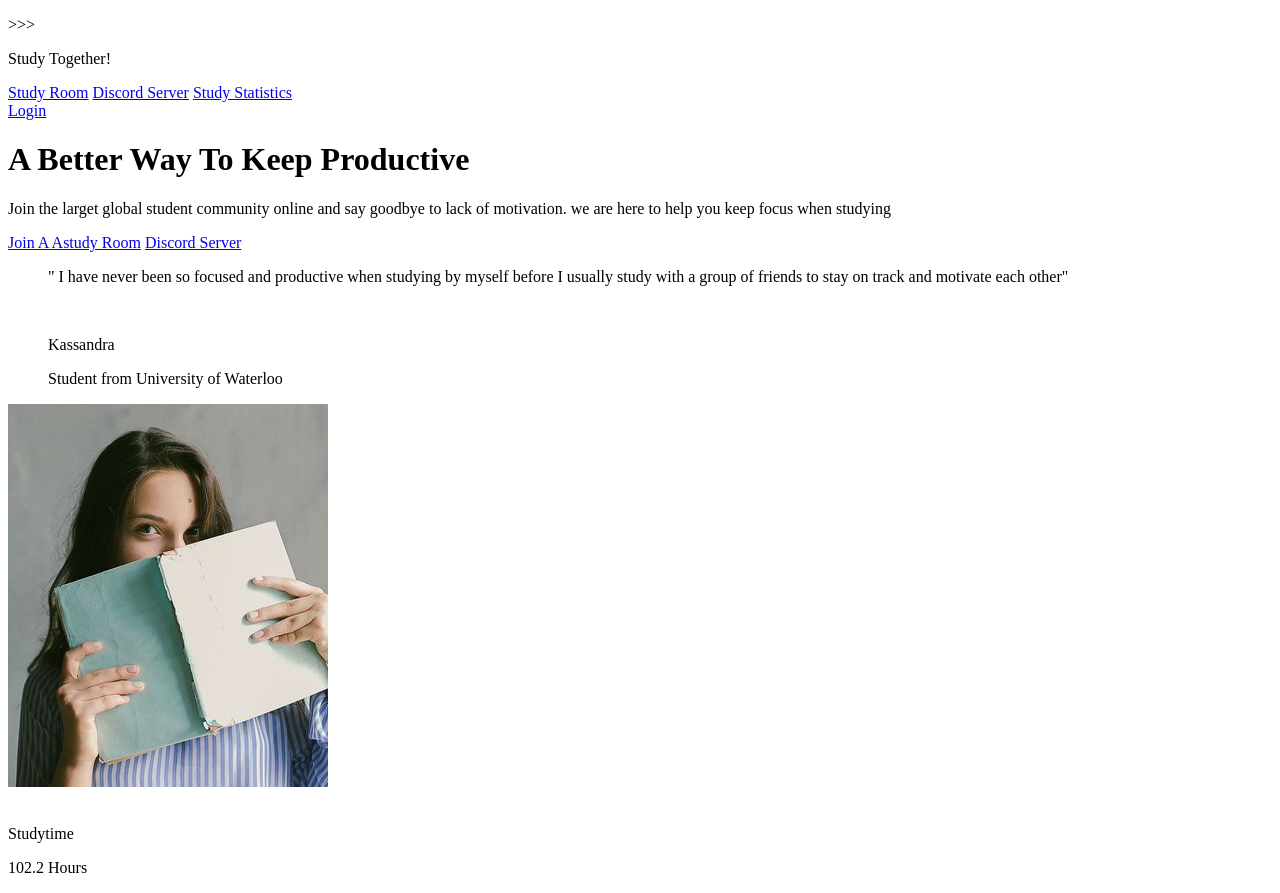
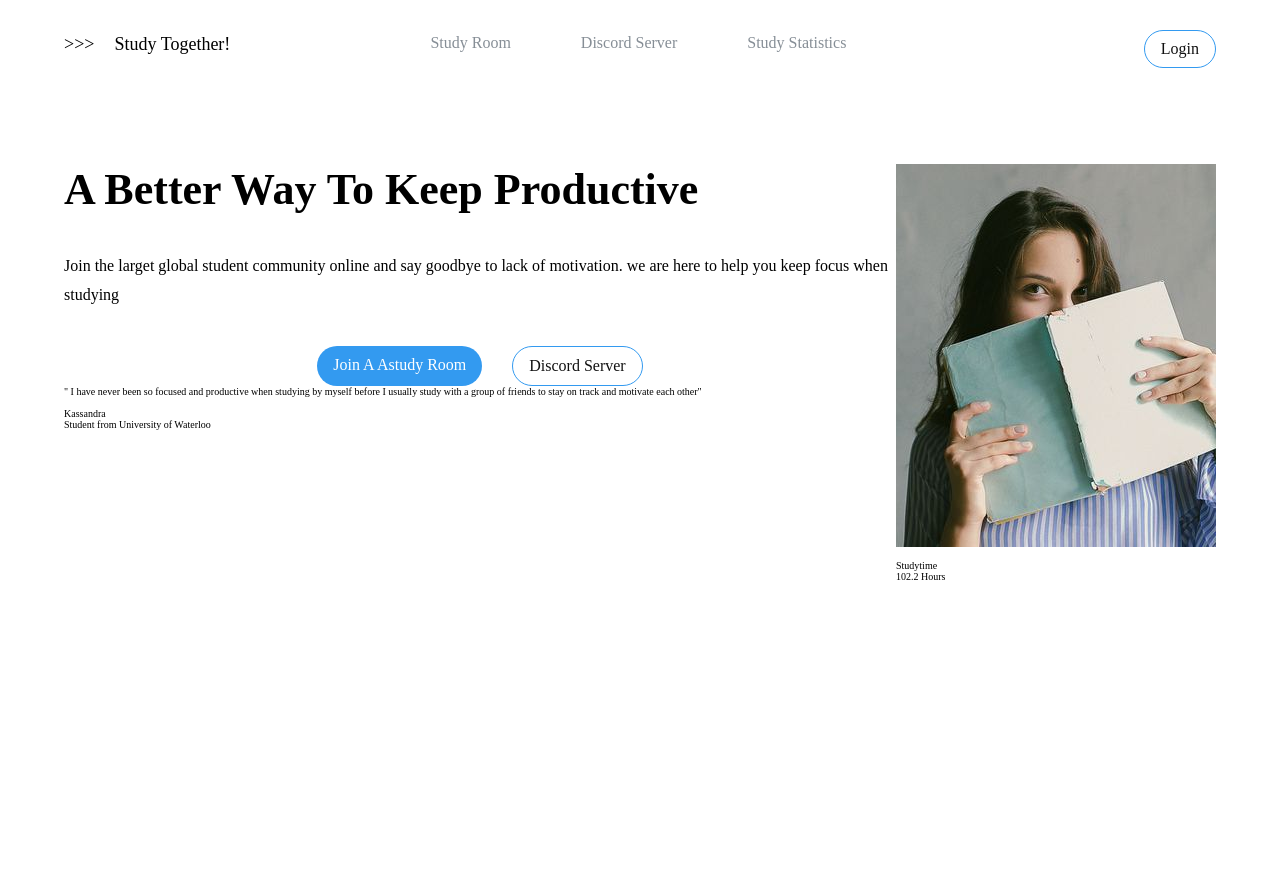
Before and after one commit to SsimbwaJoshua/study-together, a plain HTML site: page index.html in a window 1280 px wide. After the commit the page ends 800 px from the top, so only its background shows below. Drawn offline with Linux system fonts and the light colour scheme.

Commit message:
header layouts

```diff
--- a/index.html
+++ b/index.html
@@ -4,34 +4,37 @@
     <meta charset="UTF-8" />
     <meta http-equiv="X-UA-Compatible" content="IE=edge" />
     <meta name="viewport" content="width=device-width, initial-scale=1.0" />
+    <link href="style.css" rel="stylesheet" />
     <title>Document</title>
   </head>
   <body>
-    <div>
-      <header>
-        <nav>
-          <div>
-            <p>>>></p>
-            <p>Study Together!</p>
+    <div class="The-whole-page">
+      <header class="header container">
+        <nav class="navigation">
+          <div class="left-nav">
+            <div class="nav-together">
+              <p>>>></p>
+              <p>Study Together!</p>
+            </div>
+            <div class="nav-links">
+              <a href="#" class="nav-link">Study Room</a>
+              <a href="#" class="nav-link">Discord Server</a>
+              <a href="#" class="nav-link">Study Statistics</a>
+            </div>
           </div>
-          <div>
-            <a href="#">Study Room</a>
-            <a href="#">Discord Server</a>
-            <a href="#">Study Statistics</a>
-          </div>
-          <a href="#">Login</a>
+          <a href="#" class="login-btn">Login</a>
         </nav>
-        <div>
+        <div class="header-spliter">
           <div>
             <h1>A Better Way To Keep Productive</h1>
-            <p>
+            <p class="header-text-1">
               Join the larget global student community online and say goodbye to
               lack of motivation. we are here to help you keep focus when
               studying
             </p>
-            <div>
-              <a href="#">Join A Astudy Room</a>
-              <a href="#">Discord Server</a>
+            <div class="head-btns">
+              <a href="#" class="head-btn-1">Join A Astudy Room</a>
+              <a href="#" class="head-btn-2">Discord Server</a>
             </div>
             <blockquote>
               <p>
--- /dev/null
+++ b/style.css
@@ -0,0 +1,120 @@
+/* constants */
+/*
+primaryblue: #339af0
+primarygrey:#868e96
+
+
+
+*/
+
+* {
+  padding: 0;
+  margin: 0;
+  box-sizing: border-box;
+}
+html {
+  font-size: 62.5%;
+}
+
+.The-whole-page {
+}
+.container {
+  /* max-width: 120rem; */
+  margin: 0 auto;
+  padding: 0 6.4rem;
+}
+
+.header {
+  margin-top: 3rem;
+}
+.navigation {
+  display: flex;
+  justify-content: space-between;
+  margin-bottom: 9.6rem;
+}
+.left-nav {
+  display: flex;
+  gap: 20rem;
+}
+.nav-together {
+  display: flex;
+  gap: 2rem;
+  font-size: 1.8rem;
+  line-height: 1.6;
+}
+.nav-links {
+  display: flex;
+  gap: 7rem;
+  font-size: 1.6rem;
+  line-height: 1.6;
+}
+.nav-link:visited,
+.nav-link:link {
+  text-decoration: none;
+  cursor: pointer;
+  color: #868e96;
+}
+.nav-link:active,
+.nav-link:hover {
+  text-decoration: underline;
+  color: #339af0;
+}
+.login-btn:link,
+.login-btn:visited {
+  font-size: 1.6rem;
+  line-height: 1.6;
+  cursor: pointer;
+  text-decoration: none;
+  padding: 0.5rem 1.6rem;
+  color: #111;
+  border: 1px solid #339af0;
+  border-radius: 20px;
+}
+.login-btn:active,
+.login-btn:hover {
+  color: white;
+  background-color: #339af0;
+}
+
+.header-spliter {
+  display: flex;
+}
+h1 {
+  font-size: 4.4rem;
+  line-height: 1.2;
+  margin-bottom: 3.6rem;
+}
+.header-text-1 {
+  font-size: 1.6rem;
+  line-height: 1.8;
+  margin-bottom: 3.6rem;
+}
+.head-btns {
+  display: flex;
+  justify-content: center;
+  gap: 3rem;
+}
+.head-btn-1:link,
+.head-btn-1:visited {
+  padding: 1rem 1.6rem;
+  color: white;
+  background-color: #339af0;
+  border-radius: 20px;
+  font-size: 1.6rem;
+  font-weight: 500;
+  text-decoration: none;
+  transition: 2ms;
+}
+.head-btn-1:active,
+.head-btn-1:hover {
+  background-color: #1c7ed6;
+}
+.head-btn-2 {
+  padding: 1rem 1.6rem;
+  border: 1px solid #339af0;
+  color: #111;
+  border-radius: 20px;
+  font-size: 1.6rem;
+  font-weight: 500;
+  text-decoration: none;
+}
```
